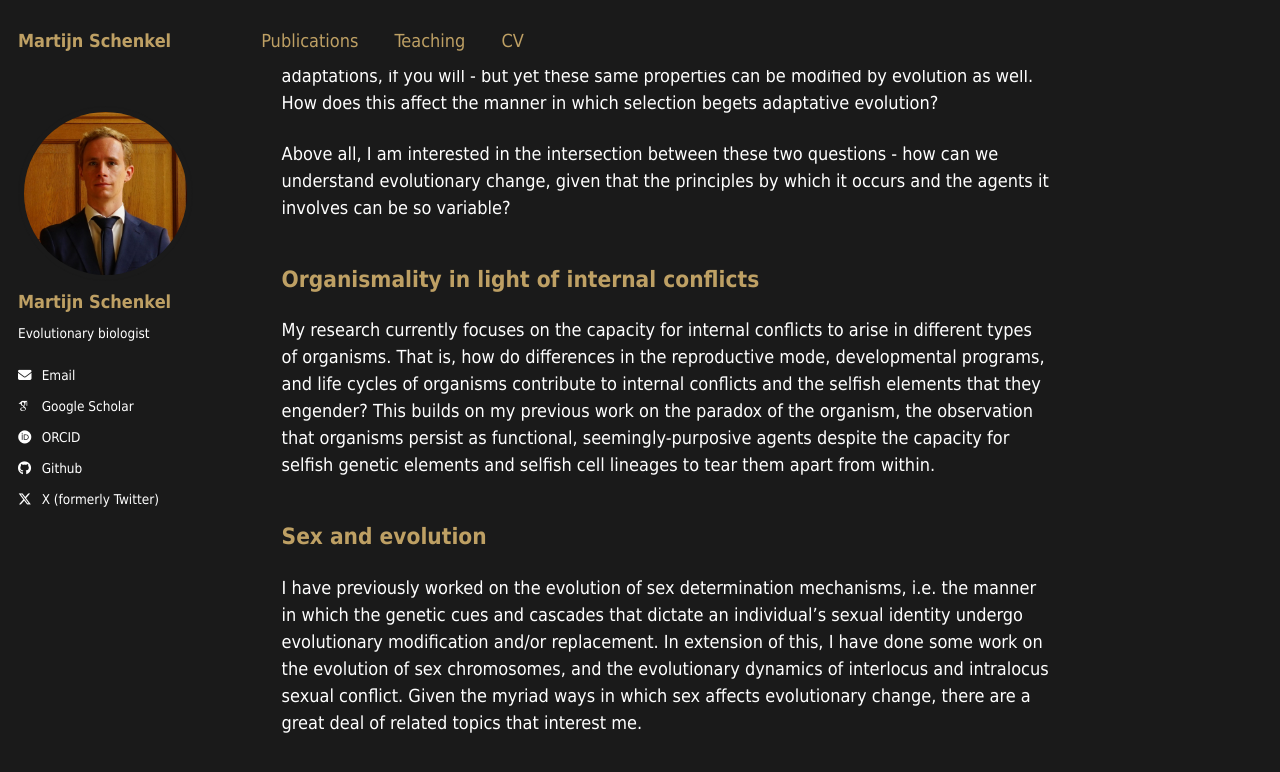
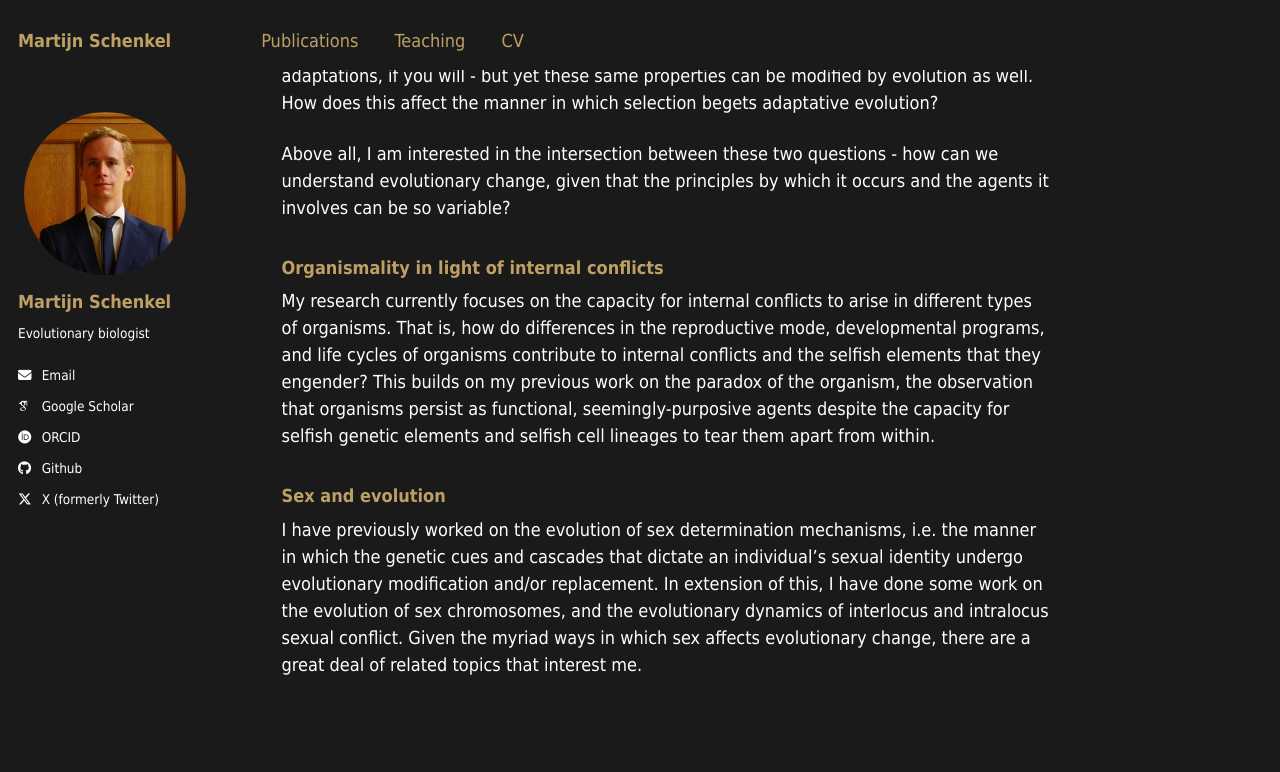
Before and after one commit to MartijnSchenkel/MartijnSchenkel.github.io, a Jekyll site: the page built from _pages/about.md, in a window 1280 px wide and 900 px high, scrolled down 302 px. Shown: the top 772 px of the window. Built offline with Jekyll 4.4.1, drawn with Linux system fonts in a browser that asks for light colours; some web fonts are replaced.

```diff
--- a/_pages/about.md
+++ b/_pages/about.md
@@ -12,8 +12,8 @@ I study evolutionary biology, particularly aiming to understand the fundamental
 Above all, I am interested in the intersection between these two questions - how can we understand evolutionary change, given that the principles by which it occurs and the agents it involves can be so variable?
 
 
-## Organismality in light of internal conflicts
+### Organismality in light of internal conflicts
 My research currently focuses on the capacity for internal conflicts to arise in different types of organisms. That is, how do differences in the reproductive mode, developmental programs, and life cycles of organisms contribute to internal conflicts and the selfish elements that they engender? This builds on my previous work on the paradox of the organism, the observation that organisms persist as functional, seemingly-purposive agents despite the capacity for selfish genetic elements and selfish cell lineages to tear them apart from within.
 
-## Sex and evolution
+### Sex and evolution
 I have previously worked on the evolution of sex determination mechanisms, i.e. the manner in which the genetic cues and cascades that dictate an individual's sexual identity undergo evolutionary modification and/or replacement. In extension of this, I have done some work on the evolution of sex chromosomes, and the evolutionary dynamics of interlocus and intralocus sexual conflict. Given the myriad ways in which sex affects evolutionary change, there are a great deal of related topics that interest me.
```
